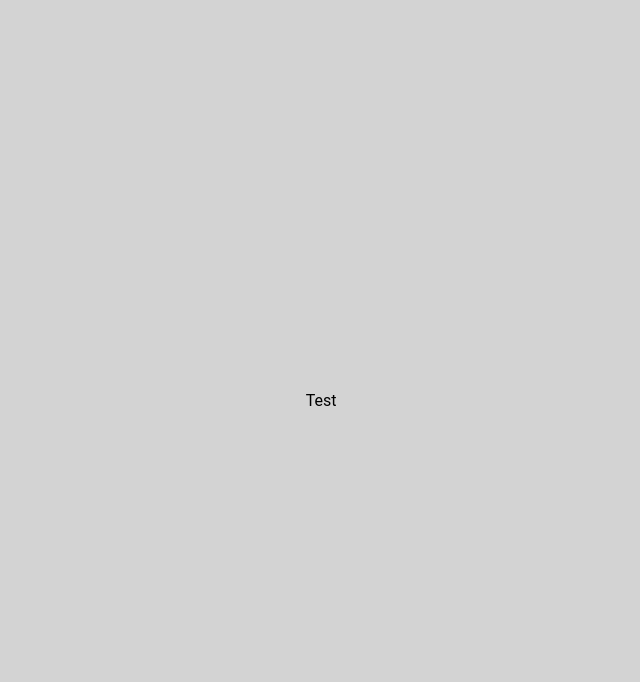
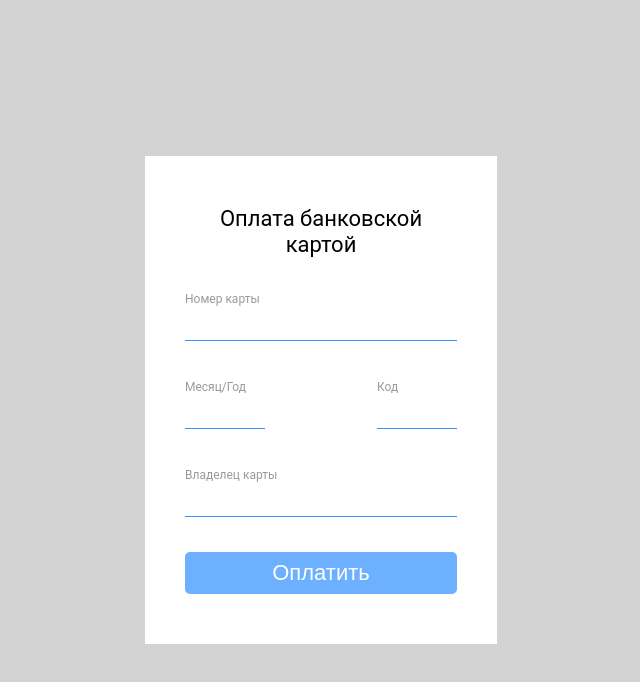
Before and after one commit to IpsRuslanTu/payment-form, a React app in the folder client/: page / in a window 1280 px wide. Shown: the top 682 px of the page, without its empty margins (319-959 px from the left). Built offline with nearby package versions, Linux system fonts and the light colour scheme.

Commit message:
add form

```diff
--- /dev/null
+++ b/client/src/api/PaymentApi.ts
@@ -0,0 +1,36 @@
+import {$host} from './index'
+import {PaymentCard} from '../model/PaymentCard'
+import {PaymentCardMapper} from './mapper/PaymentCardMapper'
+import {PaymentStatus} from '../model/PaymentStatus'
+
+export class PaymentApi {
+  public static async pay(card: PaymentCard): Promise<string> {
+    const apiCard = PaymentCardMapper.deserialize(card)
+
+    const {data} = await $host.post('api',{
+      jsonrpc: '2.0',
+      id: '63671a5a-21d1-406d-b6b4',
+      method: 'pay',
+      params: apiCard
+    })
+
+    if (!data.result?.pid) {
+      throw new Error(data.error)
+    }
+
+    return data.result.pid
+  }
+
+  public static async checkPayment(pid: string): Promise<PaymentStatus> {
+    const {data} = await $host.get(`pay/check/${pid}`)
+
+    switch (data.status) {
+    case PaymentStatus.SUCCESS:
+      return PaymentStatus.SUCCESS
+    case PaymentStatus.PROCESS:
+      return PaymentStatus.PROCESS
+    default:
+      throw new Error()
+    }
+  }
+}
--- /dev/null
+++ b/client/src/api/index.ts
@@ -0,0 +1,5 @@
+import axios from 'axios'
+
+export const $host = axios.create({
+  baseURL: 'http://localhost:2050/'
+})
--- a/client/src/app/App.tsx
+++ b/client/src/app/App.tsx
@@ -1,9 +1,33 @@
-import React from 'react'
+import {useState} from 'react'
+import PaymentForm from '../widgets/PaymentForm/PaymentForm'
+import Processing from '../widgets/Proccessing/Processing'
+import PaymentStatusPage from '../widgets/PaymentStatus/PaymentStatus'
+import {PaymentStatus} from '../model/PaymentStatus'
 
 const App = () => {
+  const [status, setStatus] = useState<PaymentStatus | null>(null)
+  const [pid, setPid] = useState<string | null>(null)
+
+  const setTest = (a: PaymentStatus, responsePid?: string) => {
+    setStatus(a)
+    if (responsePid) {
+      setPid(responsePid)
+    }
+  }
+
   return (
     <div className='app'>
-      Test
+      {(status === PaymentStatus.FAIL || status === PaymentStatus.SUCCESS) && (
+        <PaymentStatusPage status={status} />
+      )}
+      {status === PaymentStatus.PROCESS && pid &&
+          <Processing
+            pid={pid}
+            onOk={() => setStatus(PaymentStatus.SUCCESS)}
+            onError={() => setStatus(PaymentStatus.FAIL)}
+          />
+      }
+      {!status && <PaymentForm setPaymentStatus={setTest} />}
     </div>
   )
 }
--- /dev/null
+++ b/client/src/model/PaymentStatus.ts
@@ -0,0 +1,5 @@
+export enum PaymentStatus {
+  PROCESS = 'process',
+  SUCCESS = 'ok',
+  FAIL = 'fail',
+}
--- /dev/null
+++ b/client/src/widgets/PaymentForm/PaymentForm.module.scss
@@ -0,0 +1,45 @@
+.container {
+  width: 352px;
+
+  background: #FFFFFF;
+  padding: 50px 40px;
+}
+
+.form {
+  display: flex;
+  flex-direction: column;
+}
+
+.title {
+  font-size: 22px;
+  font-weight: 400;
+  line-height: 26px;
+  text-align: center;
+  margin-bottom: 30px;
+}
+
+.form label {
+  font-size: 12px;
+  line-height: 14px;
+  font-weight: 400;
+  color: #9A9A9A;
+}
+
+.fromSection {
+  display: flex;
+  justify-content: space-between;
+}
+
+.row {
+  margin-bottom: 35px;
+}
+
+.miniRow {
+  width: 80px;
+}
+
+.errors {
+  padding: 10px 10px 0 10px;
+  font-size: 10px;
+  color: red;
+}
--- /dev/null
+++ b/client/src/widgets/PaymentForm/PaymentForm.tsx
@@ -0,0 +1,124 @@
+import React, {FormEvent, useState} from 'react'
+import Input from '../../shared/ui/Input/Input'
+import Button from '../../shared/ui/Button/Button'
+import {PaymentCardHandler} from '../../shared/lib/PaymentCardHandler'
+import {PaymentApi} from '../../api/PaymentApi'
+import {PaymentCard, PaymentCardInputErrors} from '../../model/PaymentCard'
+import {PaymentStatus} from '../../model/PaymentStatus'
+import PaymentFormErrors from './components/PaymentFormErrors'
+import styles from './PaymentForm.module.scss'
+
+interface PaymentFormProps {
+  setPaymentStatus: (value: PaymentStatus, pid?: string) => void
+}
+
+const PaymentForm = (props: PaymentFormProps) => {
+  const {setPaymentStatus} = props
+
+  const [formData, setFormData] = useState<PaymentCard>({
+    cardNumber: '',
+    expirationDate: '',
+    cvv: '',
+    cardHolder: '',
+  })
+
+  const [errors, setErrors] = useState<PaymentCardInputErrors>({})
+
+  const setCardNumber = (value: string) => {
+    setFormData({...formData, cardNumber: value})
+  }
+
+  const setCVV = (value: string) => {
+    setFormData({...formData, cvv: value})
+  }
+
+  const setExpirationDate = (value: string) => {
+    setFormData({...formData, expirationDate: value})
+  }
+
+  const setCardHolder = (value: string) => {
+    setFormData({...formData, cardHolder: value})
+  }
+
+  const pay = (e: FormEvent<HTMLFormElement>) => {
+    e.preventDefault()
+
+    const validationErrors = PaymentCardHandler.validateInputCard(formData)
+
+    if (!Object.values(validationErrors).every(value => value === undefined)) {
+      setErrors(validationErrors)
+      return
+    }
+
+    const dto = PaymentCardHandler.prepareDataToApi(formData)
+    PaymentApi.pay(dto)
+      .then(res => {
+        setPaymentStatus(PaymentStatus.PROCESS, res)
+      })
+      .catch(() => setPaymentStatus(PaymentStatus.FAIL))
+  }
+
+  return (
+    <div className={styles.container}>
+      <h3 className={styles.title}>
+        Оплата банковской картой
+      </h3>
+      <form onSubmit={pay} className={styles.form} autoComplete='off'>
+        <div className={styles.row}>
+          <label htmlFor=''>Номер карты</label>
+          <Input
+            value={formData.cardNumber}
+            maxLength={PaymentCardHandler.cardNumberWithSpacesMaxLength}
+            onChange={setCardNumber}
+            filter={PaymentCardHandler.filterCardNumber}
+            isWarning={!!errors.cardNumber}
+          />
+        </div>
+
+        <div className={styles.row}>
+          <div className={styles.fromSection}>
+            <div className={styles.miniRow}>
+              <label htmlFor=''>Месяц/Год</label>
+              <Input
+                type='text'
+                value={formData.expirationDate}
+                onChange={setExpirationDate}
+                filter={PaymentCardHandler.filterExpirationDate}
+                maxLength={PaymentCardHandler.expirationDateMaxLength}
+                isWarning={!!errors.expirationDate}
+              />
+            </div>
+            <div className={styles.miniRow}>
+              <label htmlFor=''>Код</label>
+              <Input
+                textAlign='center'
+                type={'password'}
+                value={formData.cvv}
+                maxLength={PaymentCardHandler.cvvMaxLength}
+                onChange={setCVV}
+                filter={PaymentCardHandler.filterCVV}
+                autoComplete='off'
+                isWarning={!!errors.cvv}
+              />
+            </div>
+          </div>
+        </div>
+
+        <div className={styles.row}>
+          <label htmlFor=''>Владелец карты</label>
+          <Input
+            value={formData.cardHolder}
+            onChange={setCardHolder}
+            filter={PaymentCardHandler.filterCardHolder}
+            isWarning={!!errors.cardHolder}
+          />
+        </div>
+
+        <Button type='submit'>Оплатить</Button>
+        <PaymentFormErrors errors={errors} />
+      </form>
+    </div>
+  )
+}
+
+export default PaymentForm
--- /dev/null
+++ b/client/src/widgets/PaymentForm/components/PaymentFormErrors.tsx
@@ -0,0 +1,27 @@
+import React, {memo} from 'react'
+import {PaymentCardInputErrors} from '../../../model/PaymentCard'
+import styles from '../PaymentForm.module.scss'
+
+interface PaymentFormErrorsProps {
+  errors: PaymentCardInputErrors
+}
+
+const PaymentFormErrors = memo((props: PaymentFormErrorsProps) => {
+  const {errors} = props
+
+  const arrErrors = Object.values(errors).filter(i => i !== undefined)
+
+  if (arrErrors.length === 0) {
+    return null
+  }
+
+  return (
+    <div className={styles.errors}>
+      <ul>
+        {arrErrors.map(i => <li key={i} >{i}</li>)}
+      </ul>
+    </div>
+  )
+})
+
+export default PaymentFormErrors
--- /dev/null
+++ b/client/src/widgets/PaymentStatus/PaymentStatus.tsx
@@ -0,0 +1,32 @@
+import React from 'react'
+import {PaymentStatus} from '../../model/PaymentStatus'
+import SuccessSvg from './../../shared/assets/Vector.svg'
+import ErrorSvg from './../../shared/assets/Cross.svg'
+import styles from '../Proccessing/Proccessing.module.scss'
+
+interface PaymentStatusProps {
+  status: PaymentStatus
+}
+
+const PaymentStatusPage = (props: PaymentStatusProps) => {
+  const {status} = props
+
+  return (
+    <div className={styles.container}>
+      {status === PaymentStatus.SUCCESS && (
+        <>
+          Оплата прошла успешно
+          <SuccessSvg />
+        </>
+      )}
+      {status === PaymentStatus.FAIL && (
+        <>
+          Произошла ошибка
+          <ErrorSvg />
+        </>
+      )}
+    </div>
+  )
+}
+
+export default PaymentStatusPage
--- /dev/null
+++ b/client/src/widgets/Proccessing/Proccessing.module.scss
@@ -0,0 +1,12 @@
+.container {
+  display: flex;
+  justify-content: center;
+  align-items: center;
+  flex-direction: column;
+  gap: 30px;
+  width: 351px;
+  height: 300px;
+  background: #FFFFFF;
+  font-size: 22px;
+  line-height: 26px;
+}
--- /dev/null
+++ b/client/src/widgets/Proccessing/Processing.tsx
@@ -0,0 +1,50 @@
+import {useEffect} from 'react'
+import {PaymentApi} from '../../api/PaymentApi'
+import styles from './Proccessing.module.scss'
+import {PaymentStatus} from '../../model/PaymentStatus'
+
+interface ProcessingProps {
+  pid: string
+  onOk: () => void
+  onError: () => void
+}
+
+const Processing = (props: ProcessingProps) => {
+  const {pid, onOk, onError} = props
+
+  useEffect(() => {
+    let pollingTimeout: NodeJS.Timeout
+
+    const pollPaymentStatus = async () => {
+      try {
+        const response = await PaymentApi.checkPayment(pid)
+
+        if (response === PaymentStatus.PROCESS) {
+          pollingTimeout = setTimeout(pollPaymentStatus, 1000)
+          return
+        }
+        if (response === PaymentStatus.SUCCESS) {
+          onOk()
+          return
+        }
+        onError()
+      } catch (error) {
+        onError()
+      }
+    }
+
+    pollPaymentStatus()
+
+    return () => {
+      clearTimeout(pollingTimeout)
+    }
+  }, [pid])
+
+  return (
+    <div className={styles.container}>
+      Оплата...
+    </div>
+  )
+}
+
+export default Processing
```
Also changed, not shown: client/.eslintrc.json.
